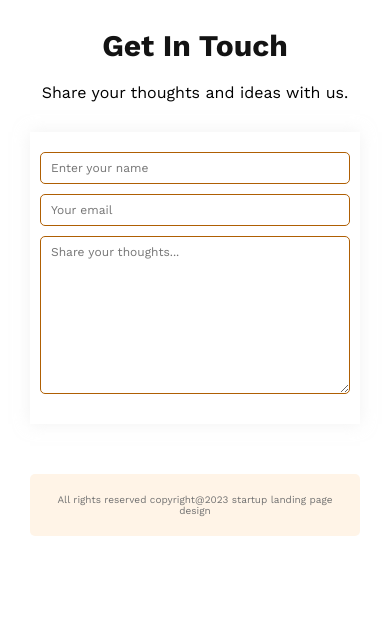
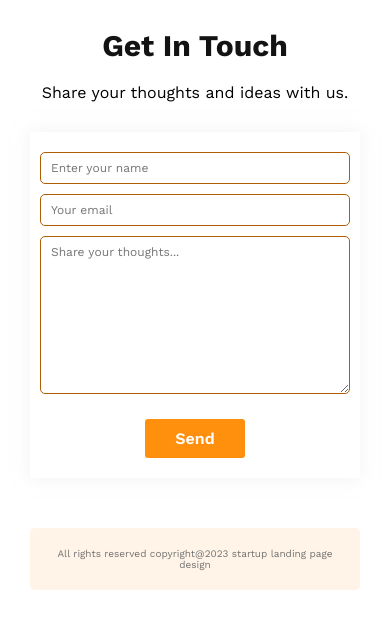
Before and after one commit to TasnihaBinteAkram/Assignment-02, a plain HTML site: page index.html in a window 390 px wide. Shown: the part 5211-5839 px from the top of the page. Before the commit the page ends 5797 px from the top, so only its background shows below. Drawn offline with nearby package versions, Linux system fonts and the light colour scheme.

Commit message:
send button added

```diff
--- a/index.html
+++ b/index.html
@@ -152,10 +152,10 @@
                 <input type="text" placeholder="Enter your name">
                 <input type="email" name="" id="" placeholder="Your email">
                 <textarea name="" id="" cols="30" rows="10" placeholder="Share your thoughts..."></textarea>
+                <button type="submit" class="submit-btn">Send</button>
             </form>
         </div>
     </section>
-
 <!-- =========Footer ========== -->
 
 <footer>
--- a/styles/g3-architect.css
+++ b/styles/g3-architect.css
@@ -314,6 +314,23 @@ form input, form textarea{
     margin: 0 auto;
 }
 
+.submit-btn{
+    cursor: pointer;
+    display: inline-block;
+    padding: 15px 40px;
+    margin-top: 15px;
+    font-size: 20px;
+    font-weight: 600;
+    background: #FF900E;
+    color: #ffffff;
+    border: none;
+    border-radius: 3px;
+}
+
+.submit-btn:hover{
+    background: #5b442a;
+}
+
 /* ==============footer============ */
 footer{
     margin: 100px 200px;
--- a/styles/responsive.css
+++ b/styles/responsive.css
@@ -165,7 +165,11 @@
         font-size: 12px;
         padding: 8px 10px;
     }
-
+    .submit-btn{
+        padding: 10px 30px;
+        margin-top: 15px;
+        font-size: 16px;
+    }
     .container {
         width: 100%;
     }
```
